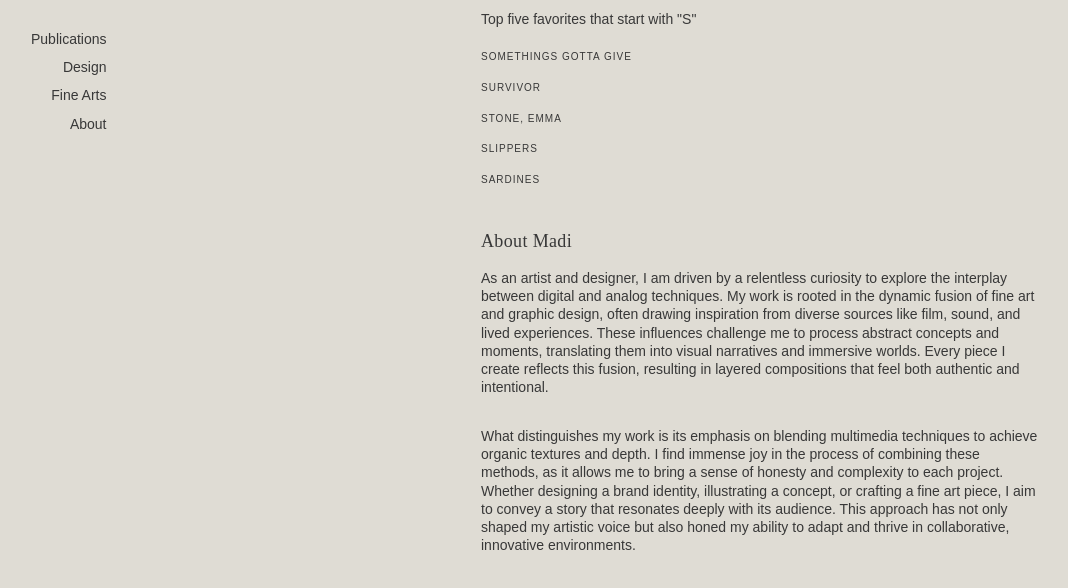
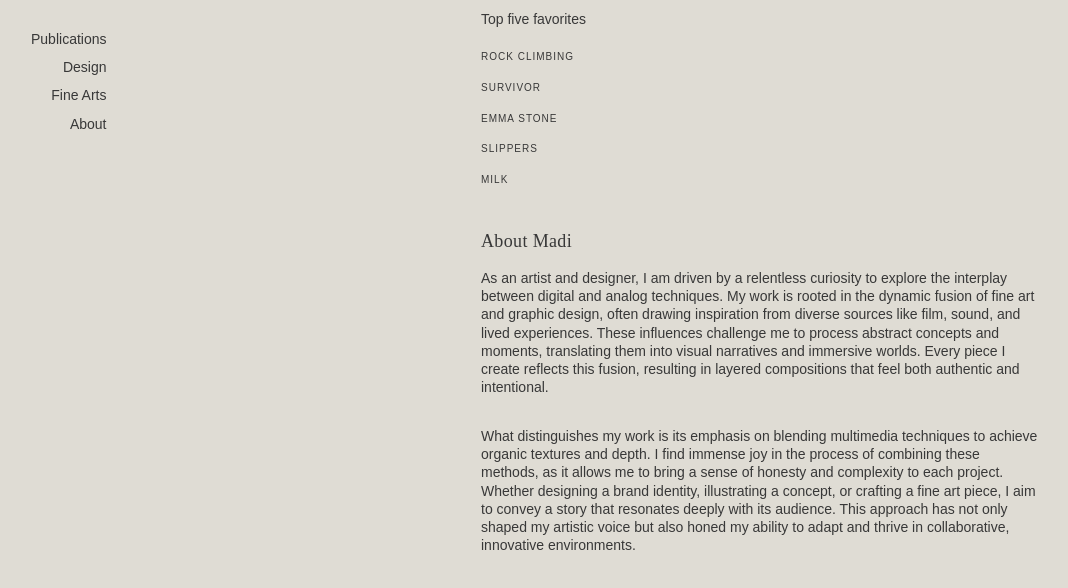
Before and after one commit to madh4g/madhag-site, a plain HTML site: page html/index-about.html in a window 1280 px wide. Shown: the part 140-728 px from the top of the page, without its empty margins (29-1097 px from the left). Drawn offline with Linux system fonts and the light colour scheme.

Commit message:
mini push
imgs and txt

```diff
--- a/html/index-about.html
+++ b/html/index-about.html
@@ -32,12 +32,12 @@
 
         <mian class="about-body">
               <!-- <img src="../imgs/about_imgs/1.JPG" alt="Graphic Design Image 2" style=" width: 400px;"> <br> -->
-              <h3> Top five favorites that start with "S" </h3> <br>
-             <h4>Somethings Gotta Give </h4> <br>
+              <h3> Top five favorites </h3> <br>
+             <h4>Rock Climbing </h4> <br>
              <h4>Survivor </h4> <br>
-             <h4>Stone, Emma </h4> <br>
+             <h4>Emma Stone</h4> <br>
              <h4>Slippers </h4> <br>
-             <h4>Sardines </h4> <br>
+             <h4>Milk </h4> <br>
 
              <h1> About Madi </h1>
              <h3> As an artist and designer, I am driven by a relentless curiosity to explore the interplay
```
Also changed, not shown: html/index-graphicdesign.html (+3 -3 lines), imgs/design_imgs/4.JPG, 2 other files.
